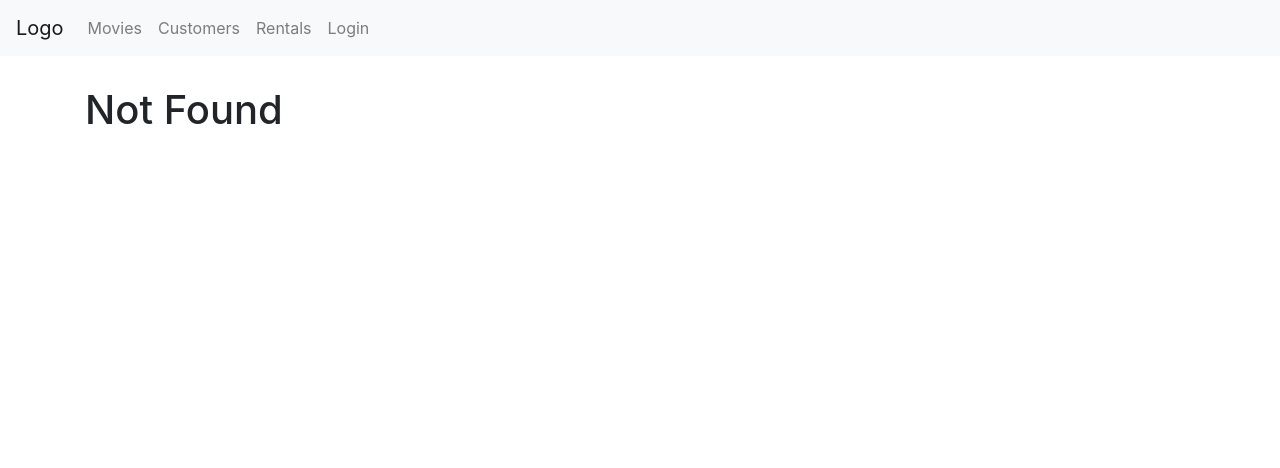
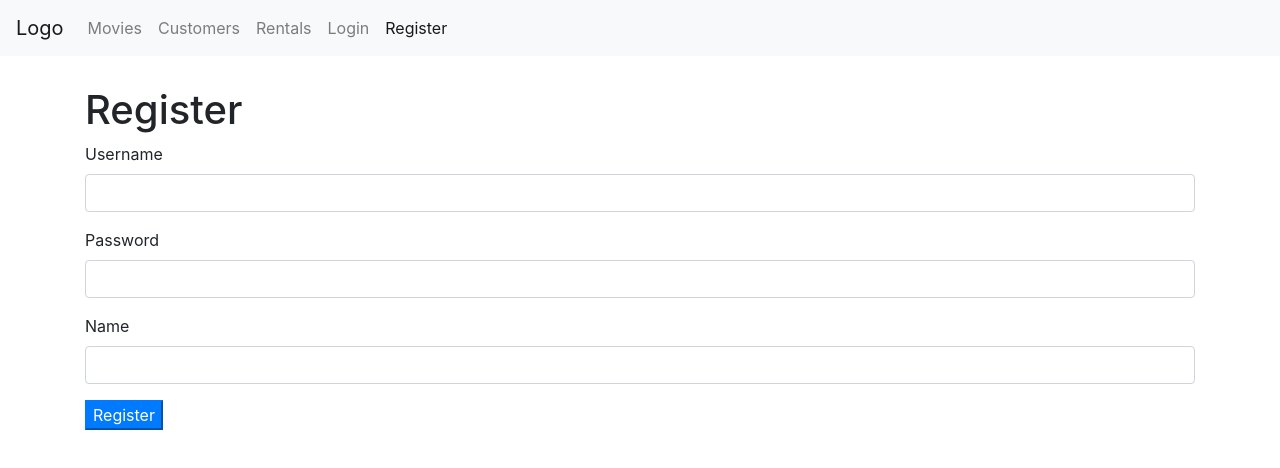
Before and after one commit to Ramonkos/movies, a React (Create React App) app: page /register in a window 1280 px wide. Before the commit this address led to /not-found. Shown: the top 468 px of the page. Built offline with nearby package versions, Linux system fonts and the light colour scheme.

Commit message:
added register form

```diff
--- a/src/App.js
+++ b/src/App.js
@@ -2,7 +2,8 @@
 import { Redirect, Route, Switch } from 'react-router-dom';
 
 import MainNav from './components/MainNav';
-import LoginForm from './components/LoginForm'
+import LoginForm from './components/LoginForm';
+import RegisterForm from './components/RegisterForm';
 import Customers from './components/Customers';
 import Rentals from './components/Rentals';
 import Movies from './components/Movies';
@@ -18,6 +19,7 @@
 			<main className='container'>
 				<Switch>
 					<Route path='/login' component={LoginForm} />
+					<Route path='/register' component={RegisterForm} />
 					<Route path='/movies/:id' component={MovieForm} />
 					<Route path='/movies' component={Movies} />
 					<Route path='/customers' component={Customers} />
--- a/src/components/MainNav.jsx
+++ b/src/components/MainNav.jsx
@@ -40,6 +40,11 @@
 							Login
 						</NavLink>
 					</li>
+					<li className='nav-item'>
+						<NavLink className='nav-link' to='/register'>
+							Register
+						</NavLink>
+					</li>
 				</ul>
 			</div>
 		</nav>
--- /dev/null
+++ b/src/components/RegisterForm.jsx
@@ -0,0 +1,45 @@
+import React from 'react';
+import Form from './common/Form';
+import Joi from 'joi-browser';
+
+class RegisterForm extends Form {
+	state = {
+		data: { username: '', password: '', name: '' },
+		errors: {},
+	};
+
+	schema = {
+    username: Joi.string()
+      .required()
+      .email()
+      .label('Username'),
+    password: Joi.string()
+      .required()
+      .min(5)
+      .label('Password'),
+    name: Joi.string()
+      .required()
+      .label('Name'),
+	};
+
+	doSubmit = () => {
+		// call server
+		console.log('submitted');
+	};
+
+	render() {
+		return (
+			<>
+				<h1>Register</h1>
+				<form onSubmit={this.handleSubmit}>
+					{this.renderInput('username', 'Username')}
+					{this.renderInput('password', 'Password', 'password')}
+					{this.renderInput('name', 'Name')}
+					{this.renderButton('Register')}
+				</form>
+			</>
+		);
+	}
+}
+
+export default RegisterForm;
```
